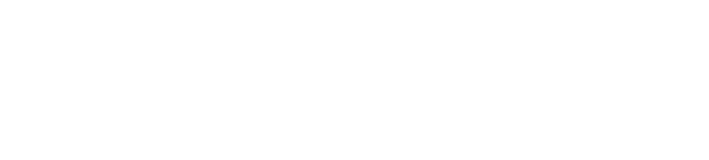
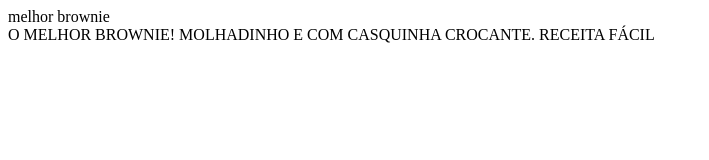
Before and after one commit to Nathaliadefarias/Nathalia, a plain HTML site: page index.html in a window 1280 px wide. Shown: the whole page, without its empty margins (0-709 px from the left). Drawn offline with Linux system fonts and the light colour scheme.

Commit message:
receita de brownie

```diff
--- a/index.html
+++ b/index.html
@@ -4,9 +4,14 @@
     <meta charset="UTF-8">
     <meta name="viewport" content="width=device-width, initial-scale=1.0">
     <title>receita de bolo</title>
-    <link rel="styleheet" href="# style.css"
+    <link rel="styleheet" href="style.css">
 </head>
 <body>
+    <section class"chamada">
+        <div class"chamada-texto">
+            <header>melhor brownie</header>O MELHOR BROWNIE! MOLHADINHO E COM CASQUINHA CROCANTE. RECEITA FÁCIL
+        </div>
+    </section>
 
 </body>
 </html>
```
